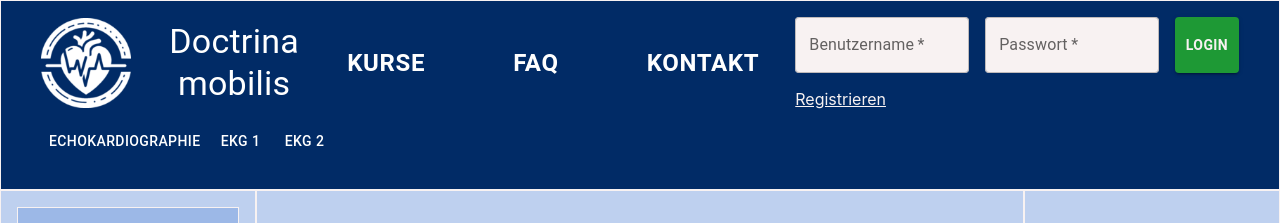
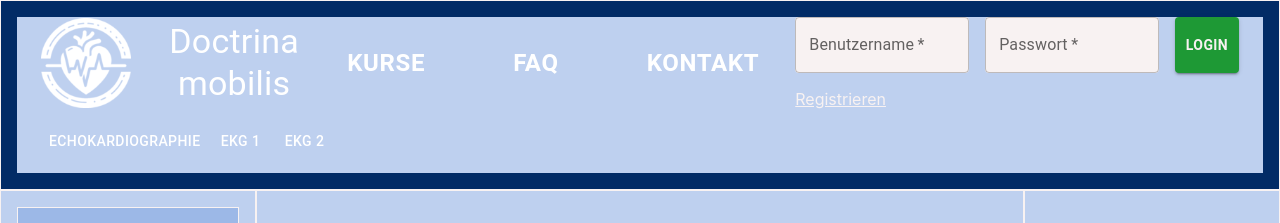
Before and after one commit to DoctrinaMobilis/website, a React (Create React App) app in the folder doctrina-mobilis-client/: page / in a window 1280 px wide. Shown: the top 223 px of the page. Built offline with nearby package versions, Linux system fonts and the light colour scheme; no server answers.

Commit message:
toolbar color change

```diff
--- a/doctrina-mobilis-client/src/Header.css
+++ b/doctrina-mobilis-client/src/Header.css
@@ -3,6 +3,7 @@
   flex-direction: row;
   padding: 0 1em;
   min-height: 90px; /* Adjusted height to fit both header sections */
+  background-color: var(--secondary-color) !important;
 }
 
 .upper-header {
```
